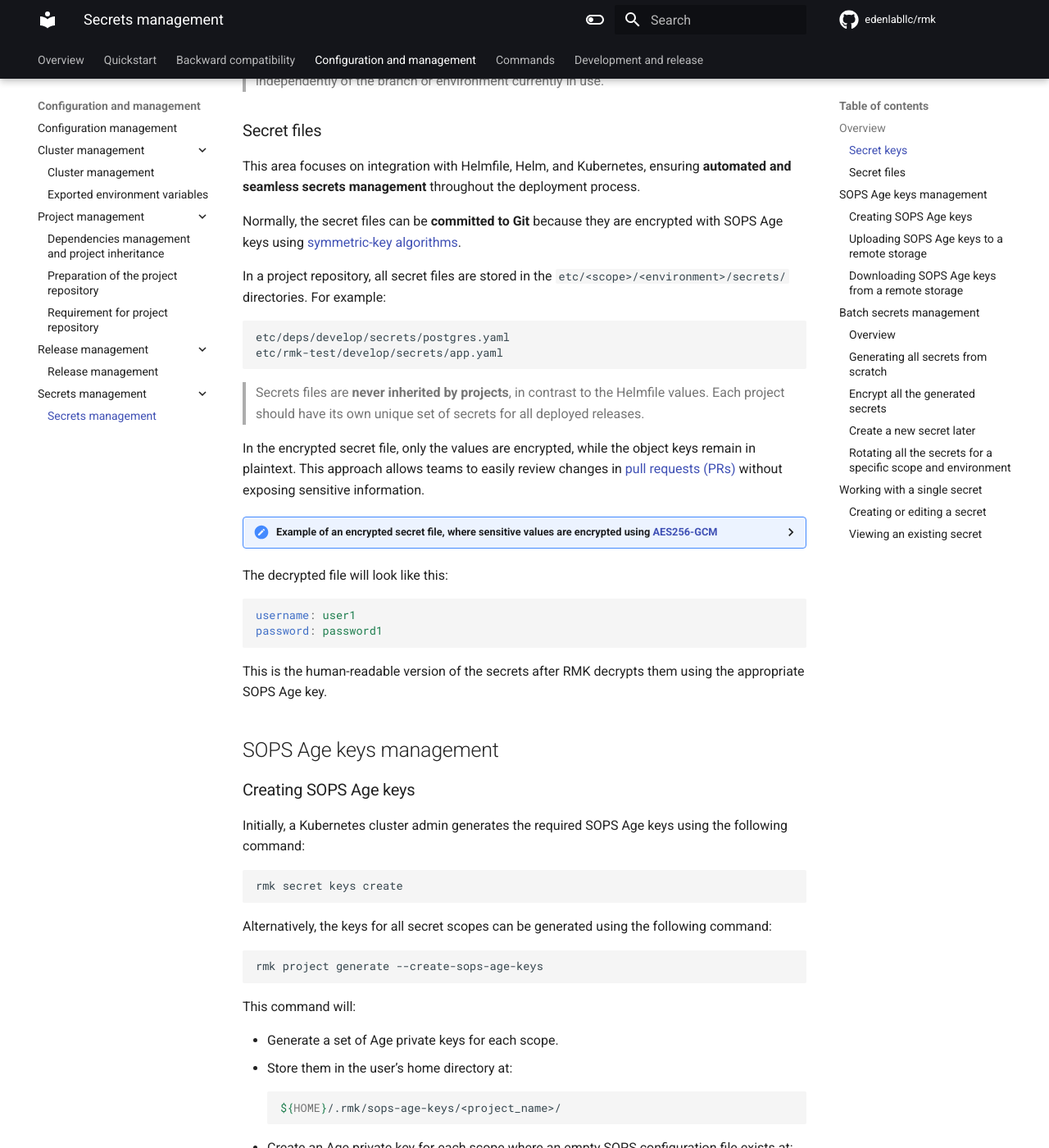
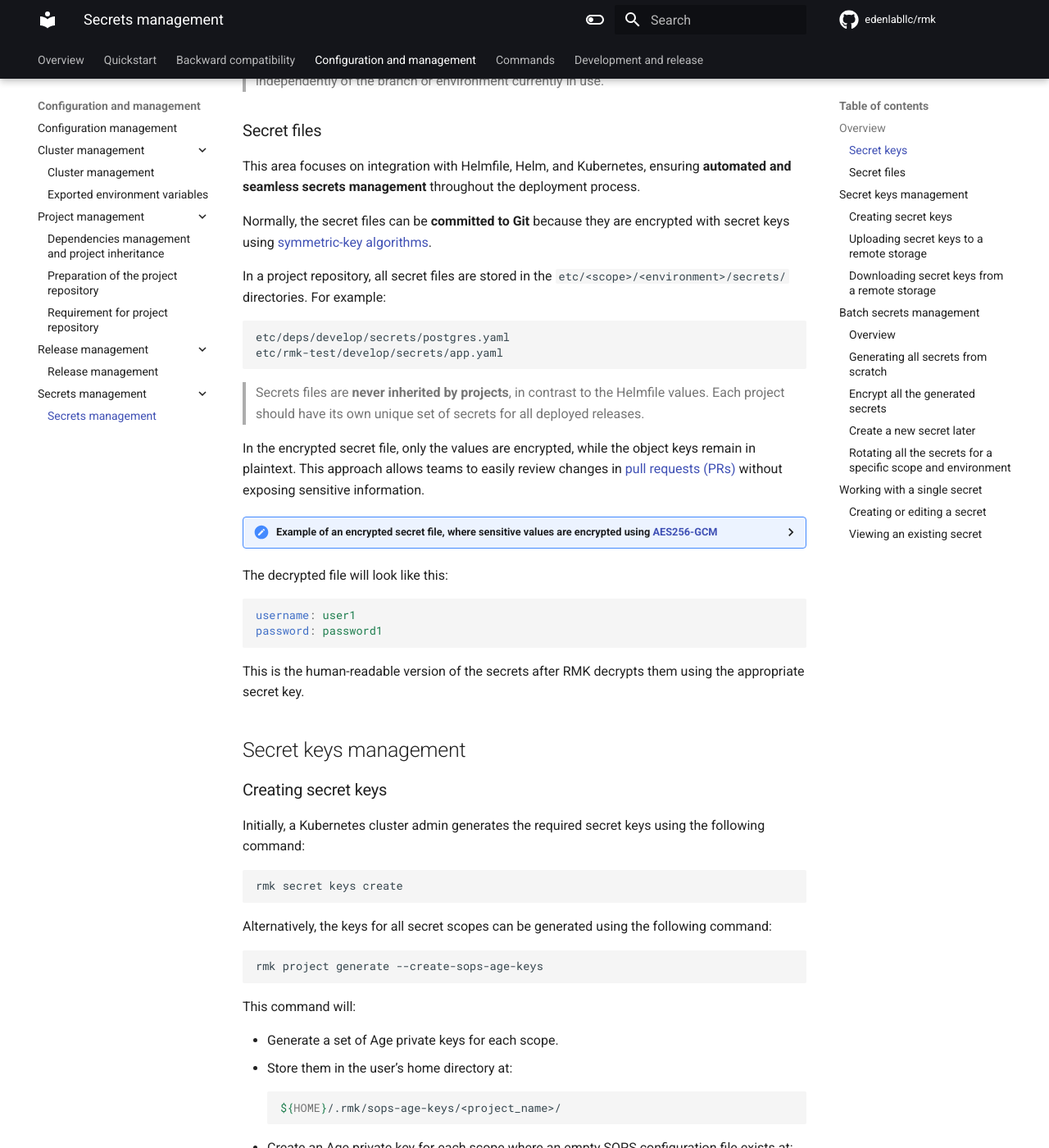
Before and after one commit to edenlabllc/rmk, an MkDocs documentation site: the page built from docs/configuration/secrets-management/secrets-management.md, in a window 1280 px wide and 1400 px high, scrolled down 1398 px. Shown: the whole window at 82% size. Built offline with MkDocs 1.6.1 and Material for MkDocs 9.7.7, drawn with Linux system fonts in a browser that asks for light colours; comment, search, counter and statistics services are not loaded; the version menu is left out; some of the changed text lies outside the part shown.

Commit message:
#59 - Update secrets-management.md.

````diff
--- a/docs/configuration/secrets-management/secrets-management.md
+++ b/docs/configuration/secrets-management/secrets-management.md
@@ -63,7 +63,7 @@
 management**
 throughout the deployment process.
 
-Normally, the secret files can be **committed to Git** because they are encrypted with SOPS Age keys
+Normally, the secret files can be **committed to Git** because they are encrypted with secret keys
 using [symmetric-key algorithms](https://en.wikipedia.org/wiki/Symmetric-key_algorithm).
 
 In a project repository, all secret files are stored in the `etc/<scope>/<environment>/secrets/` directories.
@@ -120,13 +120,13 @@
 password: password1
 ```
 
-This is the human-readable version of the secrets after RMK decrypts them using the appropriate SOPS Age key.
+This is the human-readable version of the secrets after RMK decrypts them using the appropriate secret key.
 
-## SOPS Age keys management
+## Secret keys management
 
-### Creating SOPS Age keys
+### Creating secret keys
 
-Initially, a Kubernetes cluster admin generates the required SOPS Age keys using the following command:
+Initially, a Kubernetes cluster admin generates the required secret keys using the following command:
 
 ```shell
 rmk secret keys create
@@ -160,7 +160,7 @@
     age: 'age1rq0gx9zuwphw8kjx6ams84rgysqk5kdmhnysxs28r0x955xnzsdsslgtn0'
 ```
 
-### Uploading SOPS Age keys to a remote storage
+### Uploading secret keys to a remote storage
 
 After generating the keys, they can be explicitly uploaded to a remote secrets storage supported by the cloud
 provider:
@@ -169,9 +169,9 @@
 rmk secret keys upload
 ```
 
-> Users must have the necessary **permissions to upload** SOPS Age keys to the configured secrets storage service.
+> Users must have the necessary **permissions to upload** secret keys to the configured secrets storage service.
 
-### Downloading SOPS Age keys from a remote storage
+### Downloading secret keys from a remote storage
 
 If the keys have already been created by another person (e.g., a cluster admin) and uploaded to the remote storage,
 users can download them to their local environment using the following command:
@@ -317,7 +317,7 @@
 > Directories that do not contain a `.sops.yaml` or `.spec.yaml.gotmpl` file **will be ignored**.
 
 Additionally, each `.sops.yaml` file will be automatically updated with the correct paths
-and the public keys of the SOPS Age keys used for encryption.
+and the public keys of the secret keys used for encryption.
 
 > Manual editing of the encrypted secrets files is **strictly forbidden**, because SOPS automatically controls the
 > checksums of the secret files. To safely modify encrypted secrets, always use the
````
